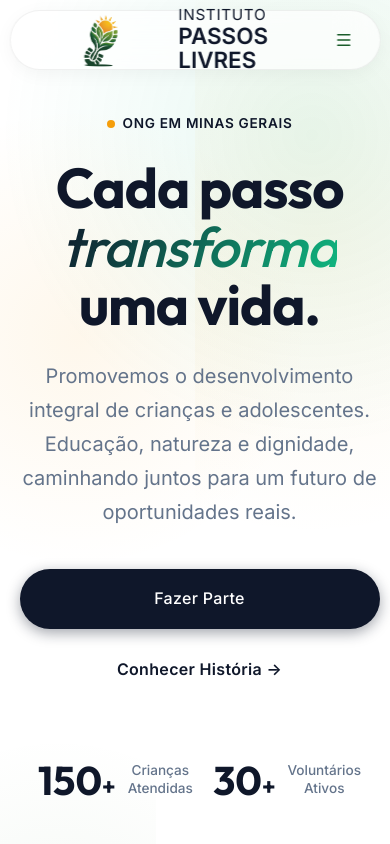
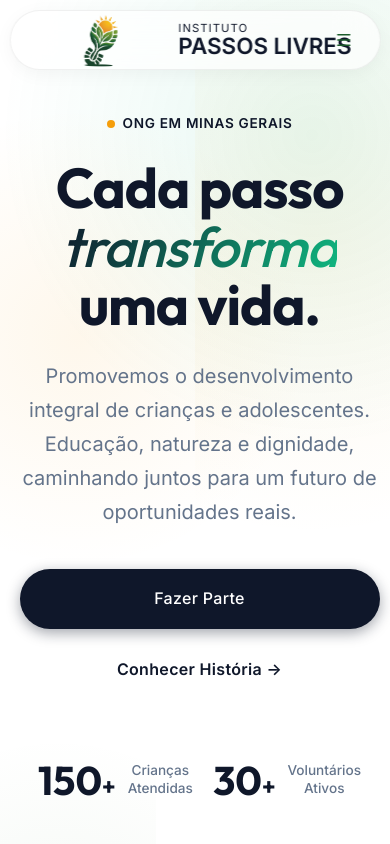
Before and after one commit to astroboyL/InstitutoPassosLivres, a React (Vite) app: page / in a window 390 px wide. Shown: the top 844 px of the page. Built offline with nearby package versions, Linux system fonts and the light colour scheme.

Commit message:
Corrige bug no menu lateral (não abria), texto do logo quebrando linha e posição da imagem principal cortando a cabeça

```diff
--- a/src/index.css
+++ b/src/index.css
@@ -283,9 +283,10 @@ h2.section-title {
   font-family: var(--font-sans);
   font-weight: 400;
   font-size: 0.95rem;
+  letter-spacing: 0.1em;
   color: var(--c-forest);
+  white-space: nowrap;
   line-height: 1.1;
-  letter-spacing: 0.05em;
 }
 
 .logo-title strong {
@@ -519,6 +520,7 @@ h2.section-title {
   width: 100%;
   height: 100%;
   object-fit: cover;
+  object-position: center top; /* Evita cortar a cabeça das pessoas na foto */
 }
 
 @keyframes cinematicZoom {
@@ -1122,7 +1124,7 @@ h2.section-title {
     background: var(--c-bg);
     flex-direction: column;
     padding: 40px;
-    transition: var(--transition-smooth);
+    transition: right 0.4s cubic-bezier(0.4, 0, 0.2, 1); /* Fix animation property */
     box-shadow: -10px 0 30px rgba(0,0,0,0.05);
     border-radius: 20px 0 0 20px;
     border-left: var(--border-glass);
@@ -1130,7 +1132,7 @@ h2.section-title {
   }
 
   .nav-links.active {
-    transform: translateX(0);
+    right: 0; /* Fix sliding in */
     pointer-events: auto;
   }
 
@@ -1140,6 +1142,11 @@ h2.section-title {
 
   .nav-cta {
     display: none;
+  }
+
+  .logo-title {
+    font-size: 0.7rem;
+    white-space: nowrap;
   }
 
   .nav-hamburger {
```
